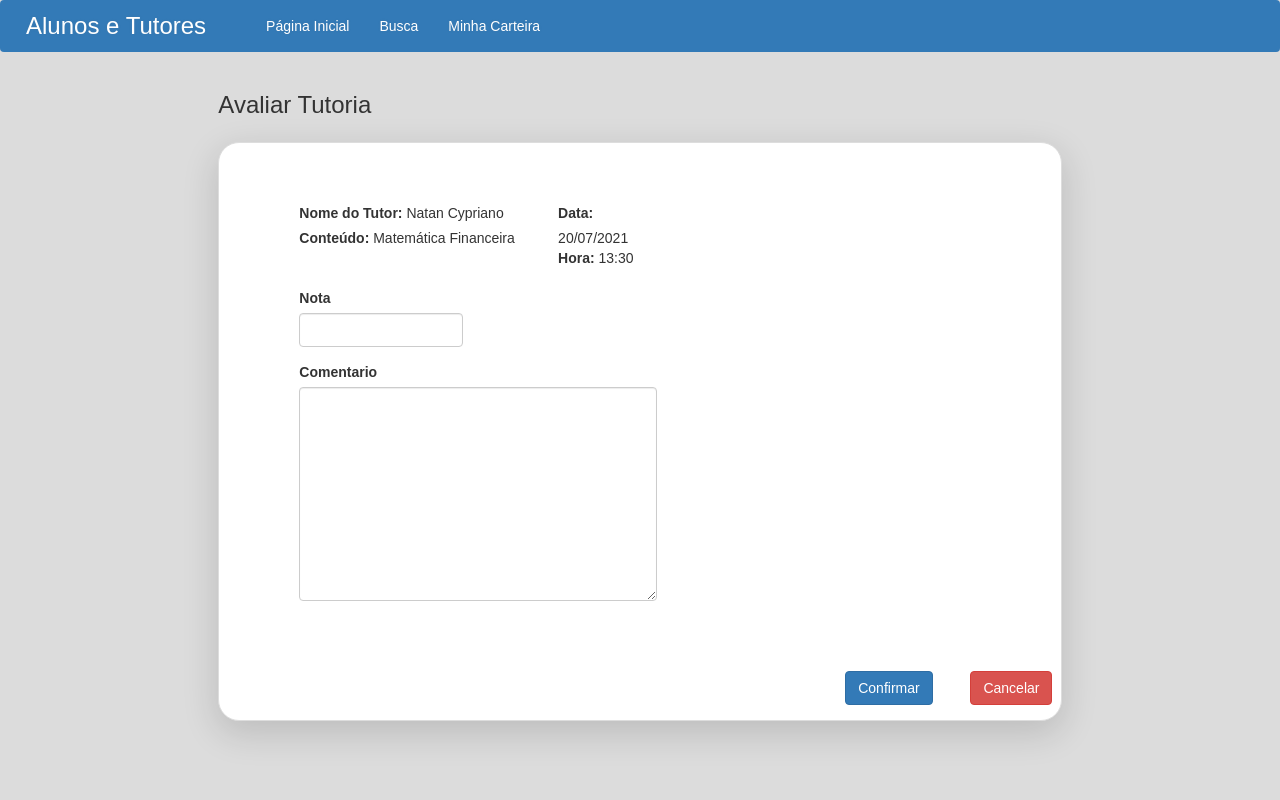
After one commit to Matheus16C/AlunosETutoresDevWeb, a PHP site: page /Aluno/Avaliacao/avaliarTutoria.php in a window 1280 px wide. The commit adds this page. Run offline with PHP 8.4, Linux system fonts and the light colour scheme; some libraries are stand-ins or nearby versions.

Commit message:
Avaliacao individual de tutoria

```diff
--- /dev/null
+++ b/projeto/frontend/Aluno/Avaliacao/avaliarTutoria.php
@@ -0,0 +1,132 @@
+<html>
+
+<head>
+    <script src="https://code.jquery.com/jquery-3.6.0.min.js"
+        integrity="sha256-/xUj+3OJU5yExlq6GSYGSHk7tPXikynS7ogEvDej/m4=" crossorigin="anonymous"></script>
+    <link rel="stylesheet" href="https://maxcdn.bootstrapcdn.com/bootstrap/3.4.1/css/bootstrap.min.css">
+    <script src="https://ajax.googleapis.com/ajax/libs/jquery/2.1.1/jquery.min.js"></script>
+    <script src="https://maxcdn.bootstrapcdn.com/bootstrap/4.0.0-alpha/js/bootstrap.min.js"></script>
+    <link href="https://maxcdn.bootstrapcdn.com/bootstrap/4.0.0-alpha/css/bootstrap.min.css" rel="stylesheet"/>
+
+    <title>Alunos e Tutores</title>
+
+    <style>
+        body {
+            background-color: #DCDCDC;
+            font-family: 'Ubuntu', sans-serif;
+        }
+
+        .main {
+            background-color: #FFFFFF;
+            margin: 1em auto;
+            border-radius: 1.5em;
+            box-shadow: 0px 11px 35px 2px rgba(0, 0, 0, 0.14);
+        }
+
+        a {
+            text-shadow: 0px 0px 3px rgba(117, 117, 117, 0.12);
+            color: white;
+            text-decoration: none
+        }
+        p {
+            text-align: center;
+            max-width: 350px;  /* Limite maximo do texto*/
+            white-space: nowrap; /* Removendo quebra de linha */
+            overflow: hidden; /* Removendo a barra de rolagem */
+            text-overflow: ellipsis; /* Adicionando "..." ao final do texto */
+        }
+        .cardmargin{
+          margin-bottom: 5px;
+        }
+
+        .cardpadding{
+          background-color: #FFFFFF;
+          padding-bottom: 20px;
+        }
+
+    </style>
+
+</head>
+
+<body>
+    <nav>
+        <div class="container-fluid navbar navbar-dark bg-primary">
+            <div id="myNavbar">
+                <ul class="nav navbar-nav collapse navbar-collapse">
+                    <li style="margin-left: -20px; font-size: 18pt"><a>Alunos e Tutores</a></li>
+                </ul>
+                <ul class="nav navbar-nav collapse navbar-collapse">
+                    <li><a href="#">Página Inicial</a></li>
+                    <li><a href="../Busca/agendamentoTutoria.php">Busca</a></li>
+                    <li><a href="#">Minha Carteira</a></li>
+                </ul>
+            </div>
+        </div>
+    </nav>
+
+
+    <div class="row">
+        <div class="col-md-2"></div>
+        <div class="col-md-6">
+            <h3>
+                Avaliar Tutoria
+            </h3>
+        </div>
+    </div>
+    <div class="row">
+    <div class="col-md-2"></div>
+    <div class="col-md-8">
+    <form name="form_avaliacao" method="POST" action="../../../backend/Aluno/Avaliacao/cadastroAvaliacao.php">
+    <div class="panel panel-default main form-group">
+        <div class="panel-body" style="padding-top: 50px">
+            <div class="row form-group" style="margin-top: 10px; margin-left: 50px">
+                <div class="col-md-4">
+                    <label for="nomeTutorTitle">Nome do Tutor: </label>
+                    <span for="nomeTutorValue">Natan Cypriano</span></br>
+
+                    <label for="nomeTutorTitle">Conteúdo: </label>
+                    <span for="nomeTutorValue">Matemática Financeira</span>
+                </div>
+
+                <div class="col-md-2">
+                    <label for="nomeTutorTitle">Data: </label>
+                    <span for="nomeTutorValue">20/07/2021</span>
+
+                    <label for="nomeTutorTitle">Hora: </label>
+                    <span for="nomeTutorValue">13:30</span>
+                </div>
+
+            </div>
+            <div class="row form-group" style="margin-top: 10px; margin-left: 50px">
+                <div class="col-md-3">
+                    <label for="nota">Nota</label>
+                    <input type="number" name="nota" class="form-control" id="nota" min="0" max="5">
+                </div>
+            </div>
+
+            <div class="row form-group" style="margin-top: 10px; margin-left: 50px">
+                <div class="col-md-6">
+                    <label for="nota">Comentario</label>
+                    <textarea cols="20" rows="10" class="form-control" name="comentario" id="comentario"></textarea>
+                </div>
+            </div>
+
+            <div class="row" style="margin-top: 5em;">
+                <div class="col-md-8"></div>
+                <div class="col-md-2" style="margin-left:50px">
+                    <button type="submit" class="btn btn-primary">Confirmar</button>
+                </div>
+                <div>
+                    <button type="button" class="btn btn-danger">Cancelar</button>
+                </div>
+            </div>
+        </div>
+    </div>
+    </div>
+    </form>
+    </div>
+
+</body>
+
+
+</html>
```
Also changed, not shown: backend/aula/avaliacao.php (+8 -8 lines), projeto/backend/Aluno/Avaliacao/avaliacao.php (added, +40 -0 lines), projeto/backend/Aluno/Avaliacao/cadastroAvaliacao.php (added, +12 -0 lines), projeto/frontend/Aluno/PaginaInicial/index.php (+34 -19 lines).
